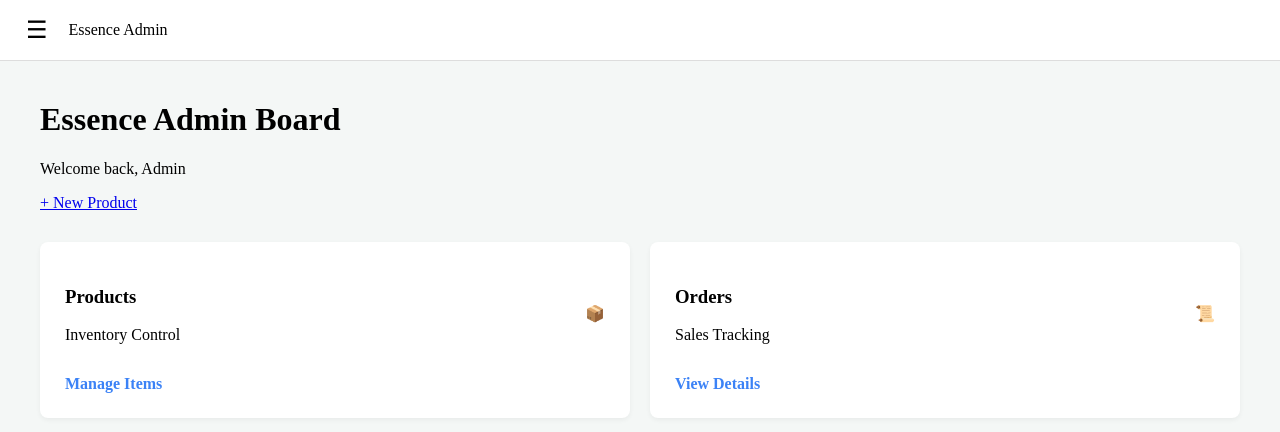
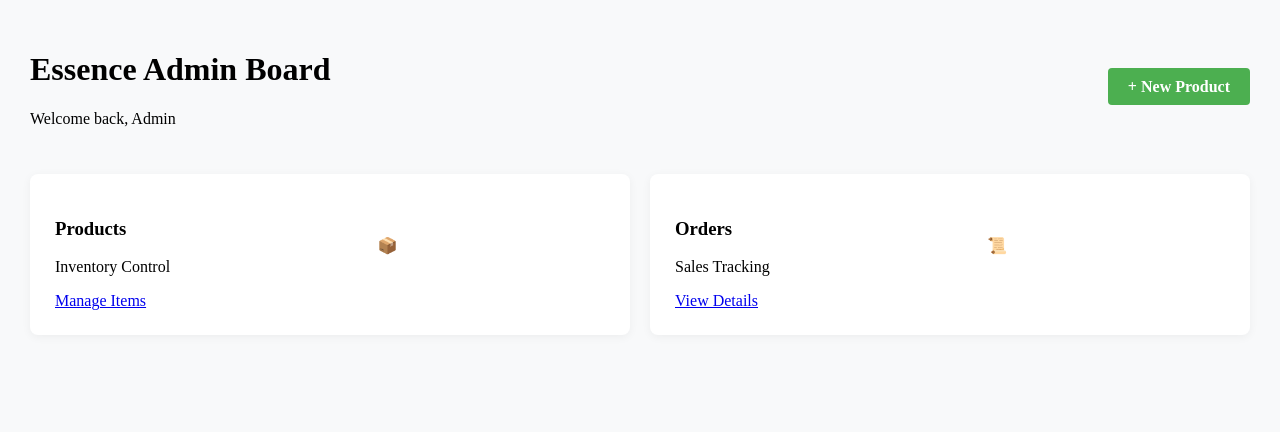
Before and after one commit to nwadikeekene4-lab/New-project-1, a React (Vite) app in the folder firstclient-frontend/: page /admin in a window 1280 px wide. Shown: the top 432 px of the page. Built offline with nearby package versions, Linux system fonts and the light colour scheme; no server answers; sample sign-in values are in the browser's storage.

Commit message:
Update adminDashboard.css

```diff
--- a/firstclient-frontend/src/admin/adminDashboard.css
+++ b/firstclient-frontend/src/admin/adminDashboard.css
@@ -1,54 +1,144 @@
-/* Base Layout */
+:root {
+  /* Updated to Essence Brand Green */
+  --essence-green: #4caf50;
+  --essence-dark-green: #388e3c;
+  --sidebar-bg: #1e1e1e;
+  --main-bg: #f8f9fa;
+  --text-grey: #6c757d;
+}
+
+/* Base Layout Wrapper - Key for the "Push" effect */
 .essence-dash-wrapper {
   display: flex;
   min-height: 100vh;
-  background-color: #f4f7f6;
-  transition: all 0.3s ease-in-out;
+  background-color: var(--main-bg);
+  transition: all 0.3s ease; /* Smooth transition when pushing content */
 }
 
-/* Sidebar */
+/* --- SIDEBAR --- */
 .essence-sidebar {
   width: 260px;
-  background: #1a1a1a;
-  color: #fff;
+  background-color: var(--sidebar-bg);
+  color: white;
+  display: flex;
+  flex-direction: column;
+  transition: all 0.3s ease;
+  z-index: 1000;
+  position: fixed; /* Keep sidebar fixed */
   height: 100vh;
-  position: fixed;
   left: -260px; /* Hidden by default */
-  transition: 0.3s ease;
-  z-index: 1000;
 }
 
 .essence-sidebar.open {
-  left: 0;
+  left: 0; /* Slide in */
 }
 
-/* THE FIX: Push the main content when sidebar is active */
-.essence-dash-main {
-  flex: 1;
-  width: 100%;
-  padding: 80px 40px 40px 40px; /* Top padding for the mobile nav bar */
-  transition: transform 0.3s ease, margin-left 0.3s ease;
+.sidebar-brand {
+  padding: 30px 20px;
+  text-align: center;
+  border-bottom: 1px solid #333;
 }
 
-/* When sidebar is open on Desktop, move the content over */
+.essence-nav {
+  display: flex;
+  flex-direction: column;
+  padding: 20px 0;
+  height: 100%;
+}
+
+.essence-nav-link {
+  color: #bbb;
+  text-decoration: none;
+  padding: 15px 25px;
+  font-size: 15px;
+  transition: 0.2s;
+}
+
+.essence-nav-link:hover, .essence-nav-link.active {
+  background-color: #333;
+  color: white;
+  border-left: 4px solid var(--essence-green);
+}
+
+.nav-divider {
+  margin: 20px 0;
+  border-top: 1px solid #333;
+}
+
+.essence-logout-btn {
+  margin: auto 20px 20px 20px;
+  background-color: #d9534f;
+  color: white;
+  border: none;
+  padding: 12px;
+  border-radius: 4px;
+  font-weight: bold;
+  cursor: pointer;
+}
+
+/* --- MAIN CONTENT: THE PUSH LOGIC --- */
+.essence-dash-main {
+  flex-grow: 1;
+  padding: 30px;
+  width: 100%;
+  transition: margin-left 0.3s ease; /* Animate the push */
+}
+
+/* On Desktop: When sidebar is active, push content to the right */
 @media (min-width: 769px) {
   .sidebar-active .essence-dash-main {
-    margin-left: 260px; /* Shoves the content so it's not blocked */
+    margin-left: 260px;
   }
 }
 
-/* Mobile Nav Bar */
+.essence-dash-header {
+  display: flex;
+  justify-content: space-between;
+  align-items: center;
+  margin-bottom: 30px;
+}
+
+.essence-action-btn {
+  background-color: var(--essence-green);
+  color: white;
+  padding: 10px 20px;
+  text-decoration: none;
+  border-radius: 4px;
+  font-weight: bold;
+}
+
+/* --- STAT CARDS --- */
+.essence-stats-grid {
+  display: grid;
+  grid-template-columns: repeat(auto-fit, minmax(300px, 1fr));
+  gap: 20px;
+}
+
+.stat-card {
+  background: white;
+  padding: 25px;
+  border-radius: 8px;
+  box-shadow: 0 2px 10px rgba(0,0,0,0.05);
+  display: grid;
+  grid-template-areas:
+    "info icon"
+    "link link";
+  align-items: center;
+}
+
+/* ... (Keep your existing stat-info, stat-icon, and stat-link styles) ... */
+
+/* --- MOBILE STYLING --- */
 .mobile-nav-bar {
-  position: fixed;
+  display: none;
+  background: white;
+  padding: 15px;
+  box-shadow: 0 2px 5px rgba(0,0,0,0.1);
+  justify-content: space-between;
+  align-items: center;
+  position: sticky;
   top: 0;
-  width: 100%;
-  height: 60px;
-  background: #fff;
-  display: flex;
-  align-items: center;
-  padding: 0 20px;
-  border-bottom: 1px solid #ddd;
-  z-index: 999;
+  z-index: 1100;
 }
 
 .menu-toggle {
@@ -56,50 +146,23 @@
   border: none;
   font-size: 24px;
   cursor: pointer;
-  margin-right: 15px;
 }
 
-/* Stats Cards */
-.essence-stats-grid {
-  display: grid;
-  grid-template-columns: repeat(auto-fit, minmax(280px, 1fr));
-  gap: 20px;
-  margin-top: 30px;
-}
-
-.stat-card {
-  background: #fff;
-  padding: 25px;
-  border-radius: 8px;
-  box-shadow: 0 2px 5px rgba(0,0,0,0.05);
-  display: flex;
-  flex-wrap: wrap;
-  justify-content: space-between;
-  align-items: center;
-}
-
-.stat-link {
-  width: 100%;
-  margin-top: 15px;
-  text-decoration: none;
-  color: #3b82f6;
-  font-weight: bold;
-}
-
-/* Overlay for Mobile */
 .sidebar-overlay {
   position: fixed;
   inset: 0;
   background: rgba(0,0,0,0.4);
-  z-index: 998;
+  z-index: 999;
 }
 
 @media (max-width: 768px) {
-  .essence-dash-main {
-    padding: 80px 20px 20px 20px;
-  }
-  /* On mobile, we usually let it overlap to save space, but dim the background */
+  .mobile-nav-bar { display: flex; }
+
+  /* On mobile, we DON'T push (it would be too narrow), we just use overlay */
   .sidebar-active .essence-dash-main {
     margin-left: 0;
   }
+
+  .essence-dash-main { padding: 20px; }
+  .essence-dash-header { flex-direction: column; align-items: flex-start; gap: 15px; }
   }
```
